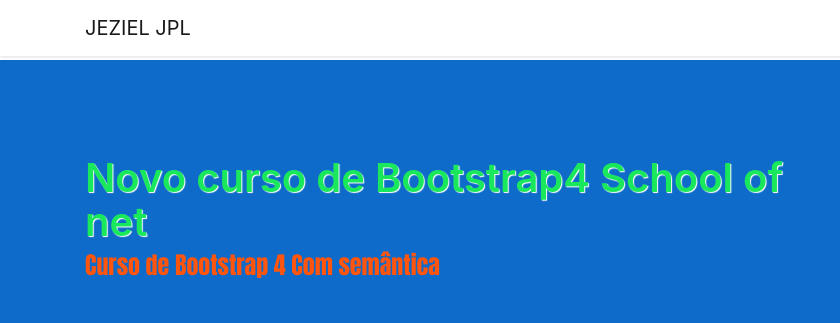
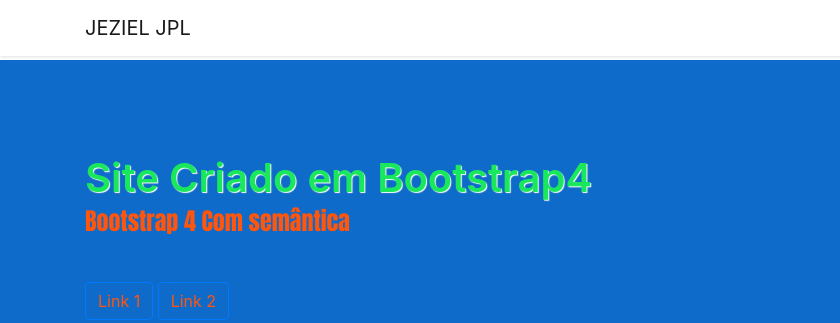
Before and after one commit to Jezieljp/bs4_school, a website: page index.html in a window 1280 px wide. Shown: the top 323 px of the page, 0-840 px from the left. Drawn offline with nearby package versions, Linux system fonts and the light colour scheme; grey boxes are pictures that could not be loaded.

Commit message:
verificando uglify

```diff
--- a/gulpfile.js
+++ b/gulpfile.js
@@ -86,7 +86,7 @@
 		'assets/video/*',
 		'assets/fonts/*'
 	], { base: './'})
-	.pipe(gulp.dest('dist'))
+	.pipe(gulp.dest('dist/dev'))
 })
 
 gulp.task('default', ['clean', 'build'], () => {
--- a/index.html
+++ b/index.html
@@ -43,8 +43,8 @@
             <div class="row">
                 <div class="col-md-8 col-sm-8 col-xs-12 my-5">
                     <div class="my-5">
-                        <h1>Novo curso de Bootstrap4 School of net</h1>
-                        <h4>Curso de Bootstrap 4 Com semântica</h4>
+                        <h1>Site Criado em Bootstrap4 </h1>
+                        <h4> Bootstrap 4 Com semântica</h4>
                     </div>
 
                     <div class="header-bnt-call mb-5">
```
Also changed, not shown: assets/js/app.js (+8 -0 lines), dist/assets/css/app.min.css, dist/assets/js/app.min.js (deleted), dist/index.html (deleted), 1 other file.
